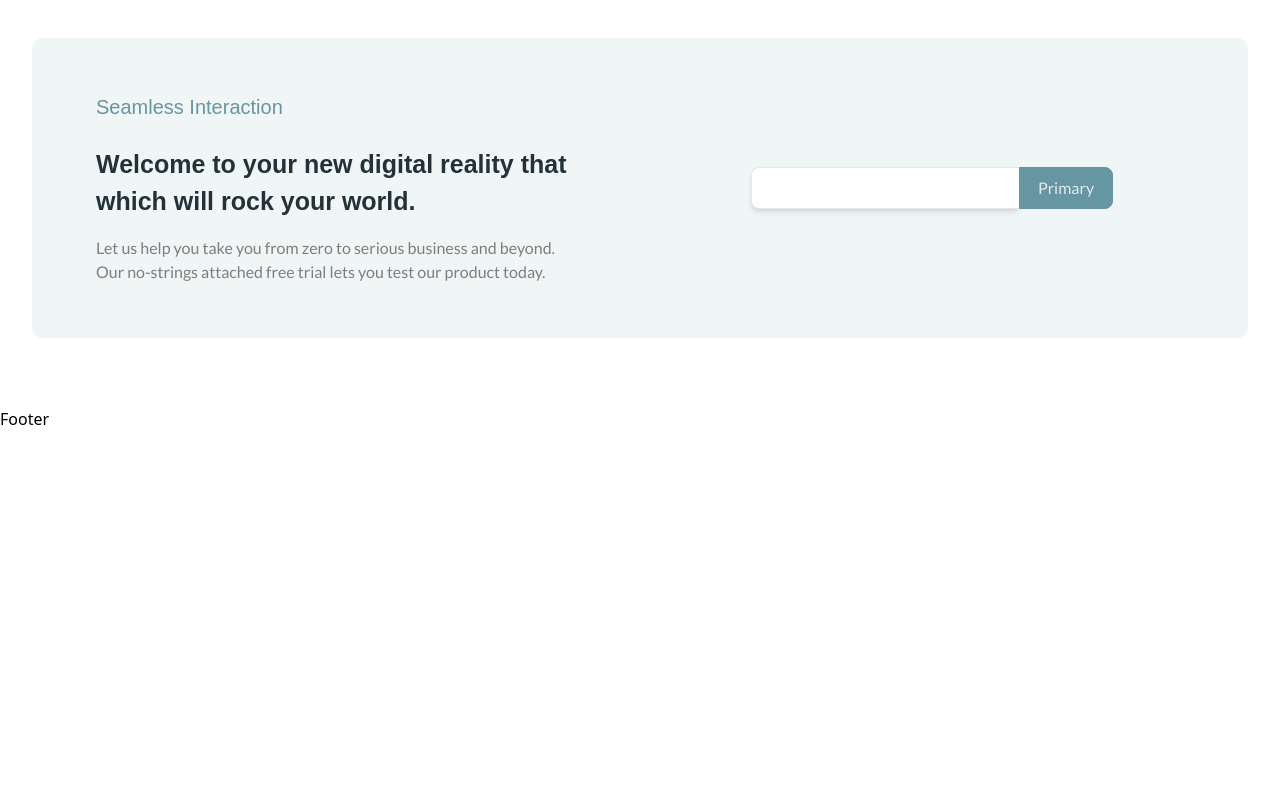
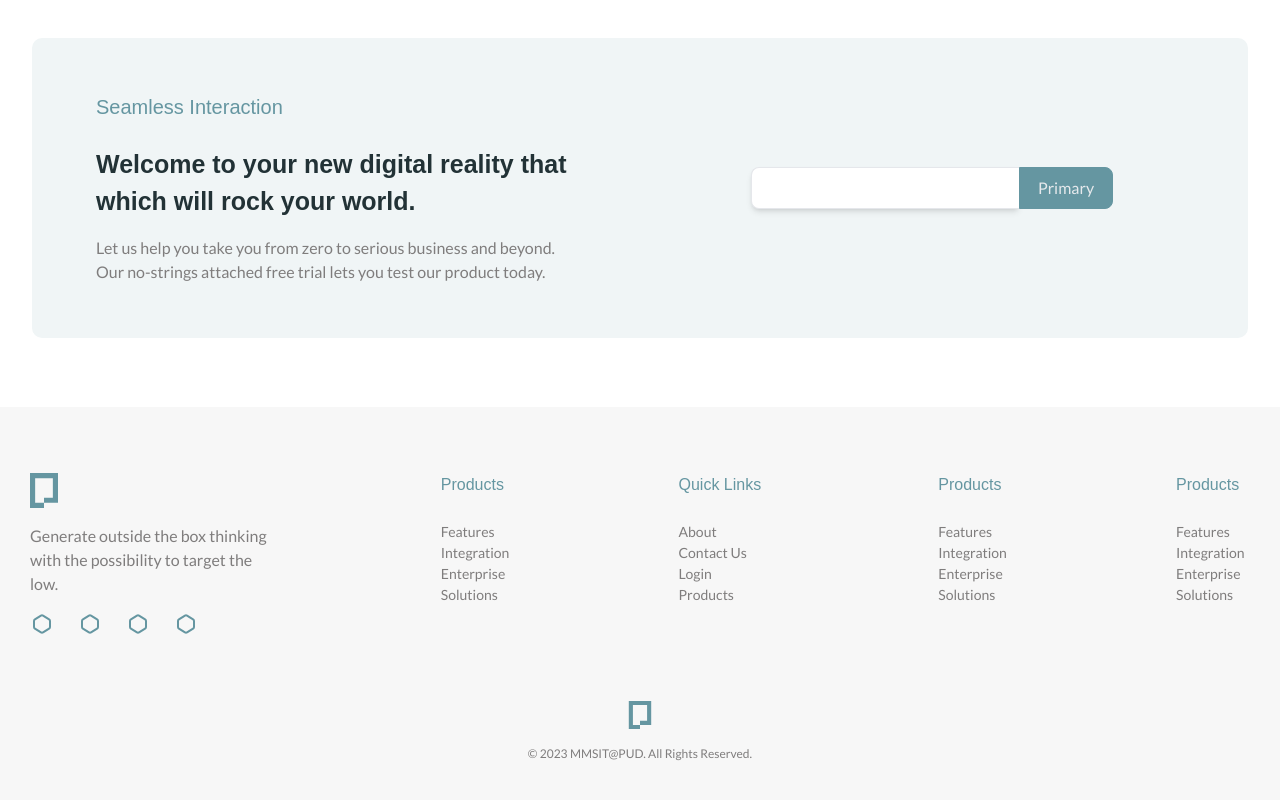
Before and after one commit to Nokihera/Figma-web-pj, a React (Vite) app: page / in a window 1280 px wide. Shown: the part 4194-4994 px from the top of the page. Before the commit the page ends 4625 px from the top, so only its background shows below. Built offline with nearby package versions, Linux system fonts and the light colour scheme.

Commit message:
footer added

```diff
--- a/src/components/Footer.jsx
+++ b/src/components/Footer.jsx
@@ -1,9 +1,60 @@
-import React from 'react'
-
+import React from "react";
+import LOGO from '../assets/LOGO.svg'
+import socialIcon from '../assets/Socia-icons.svg'
 const Footer = () => {
   return (
-    <div>Footer</div>
-  )
-}
+    <div className="w-full h-[415px] py-[64px] bg-[#F7F7F7] flex justify-center items-center">
+      <div className="w-[1220px] h-[284px] flex flex-col gap-[64px]">
+        <div className="flex justify-between w-[1220px] h-[168px]">
+          <div className="flex flex-col gap-[16px] w-[247px] h-[168px]">
+            <div><img src={LOGO} alt="" /></div>
+            <p className="font-lato text-[16px] text-[#7F7D7D]">Generate outside the box thinking with the possibility to target the low.</p>
+            <div><img src={socialIcon} alt="" /></div>
+          </div>
+          <div className="flex flex-col gap-[24px] w-[74px] h-[149px]">
+            <h1 className="font-futura text-[16px] text-[#6596A1]">Products</h1>
+            <div className="flex flex-col">
+              <p className="font-lato text-[14px] text-[#7F7D7D]">Features</p>
+              <p className="font-lato text-[14px] text-[#7F7D7D]">Integration</p>
+              <p className="font-lato text-[14px] text-[#7F7D7D]">Enterprise</p>
+              <p className="font-lato text-[14px] text-[#7F7D7D]">Solutions</p>
+            </div>
+          </div>
+          <div className="flex flex-col gap-[24px] w-[96px] h-[149px]">
+          <h1 className="font-futura text-[16px] text-[#6596A1]">Quick Links</h1>
+            <div className="flex flex-col">
+              <p className="font-lato text-[14px] text-[#7F7D7D]">About</p>
+              <p className="font-lato text-[14px] text-[#7F7D7D]">Contact Us</p>
+              <p className="font-lato text-[14px] text-[#7F7D7D]">Login</p>
+              <p className="font-lato text-[14px] text-[#7F7D7D]">Products</p>
+            </div>
+          </div>
+          <div className="flex flex-col gap-[24px] w-[74px] h-[149px]">
+            <h1 className="font-futura text-[16px] text-[#6596A1]">Products</h1>
+            <div className="flex flex-col">
+              <p className="font-lato text-[14px] text-[#7F7D7D]">Features</p>
+              <p className="font-lato text-[14px] text-[#7F7D7D]">Integration</p>
+              <p className="font-lato text-[14px] text-[#7F7D7D]">Enterprise</p>
+              <p className="font-lato text-[14px] text-[#7F7D7D]">Solutions</p>
+            </div>
+          </div>
+          <div className="flex flex-col gap-[24px] w-[74px] h-[149px]">
+            <h1 className="font-futura text-[16px] text-[#6596A1]">Products</h1>
+            <div className="flex flex-col">
+              <p className="font-lato text-[14px] text-[#7F7D7D]">Features</p>
+              <p className="font-lato text-[14px] text-[#7F7D7D]">Integration</p>
+              <p className="font-lato text-[14px] text-[#7F7D7D]">Enterprise</p>
+              <p className="font-lato text-[14px] text-[#7F7D7D]">Solutions</p>
+            </div>
+          </div>
+        </div>
+        <div className="w-full h-[55px] flex flex-col gap-[16px] justify-center items-center">
+          <img src={LOGO} alt="" className="size-7"/>
+          <p className="font-lato text-[12px] text-[#7F7D7D]">© 2023 MMSIT@PUD. All Rights Reserved.</p>
+        </div>
+      </div>
+    </div>
+  );
+};
 
-export default Footer
+export default Footer;
--- a/src/components/Testimonial.jsx
+++ b/src/components/Testimonial.jsx
@@ -49,7 +49,7 @@ const Testimonial = () => {
       </div>
       <div className="flex flex-col w-[248px] h-[92px] mx-auto gap-[16px]">
           <img src={icon} alt="" className="w-[18px] h-[20px] mx-auto"/>
-          <p className="font-lato text-[18px] text-[#7F7D7D] text-center">Repurpose analytics with the possibility to come up.</p>
+          <p className="font-lato text-[18px] text-[#7F7D7D] text-center ">Repurpose analytics with the possibility to come up.</p>
         </div>
     </div>
   );
```
Also changed, not shown: src/assets/Socia-icons.svg (added).
